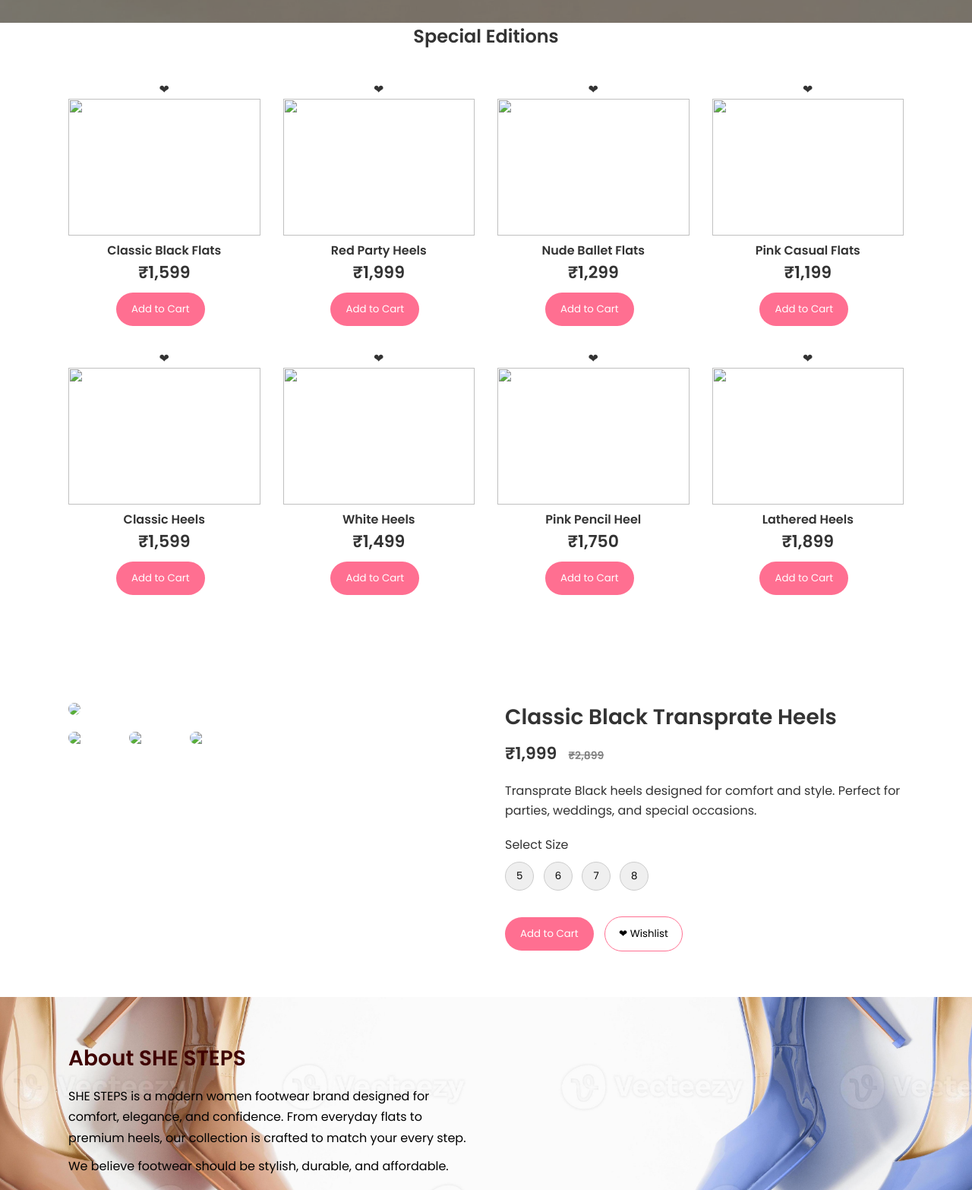
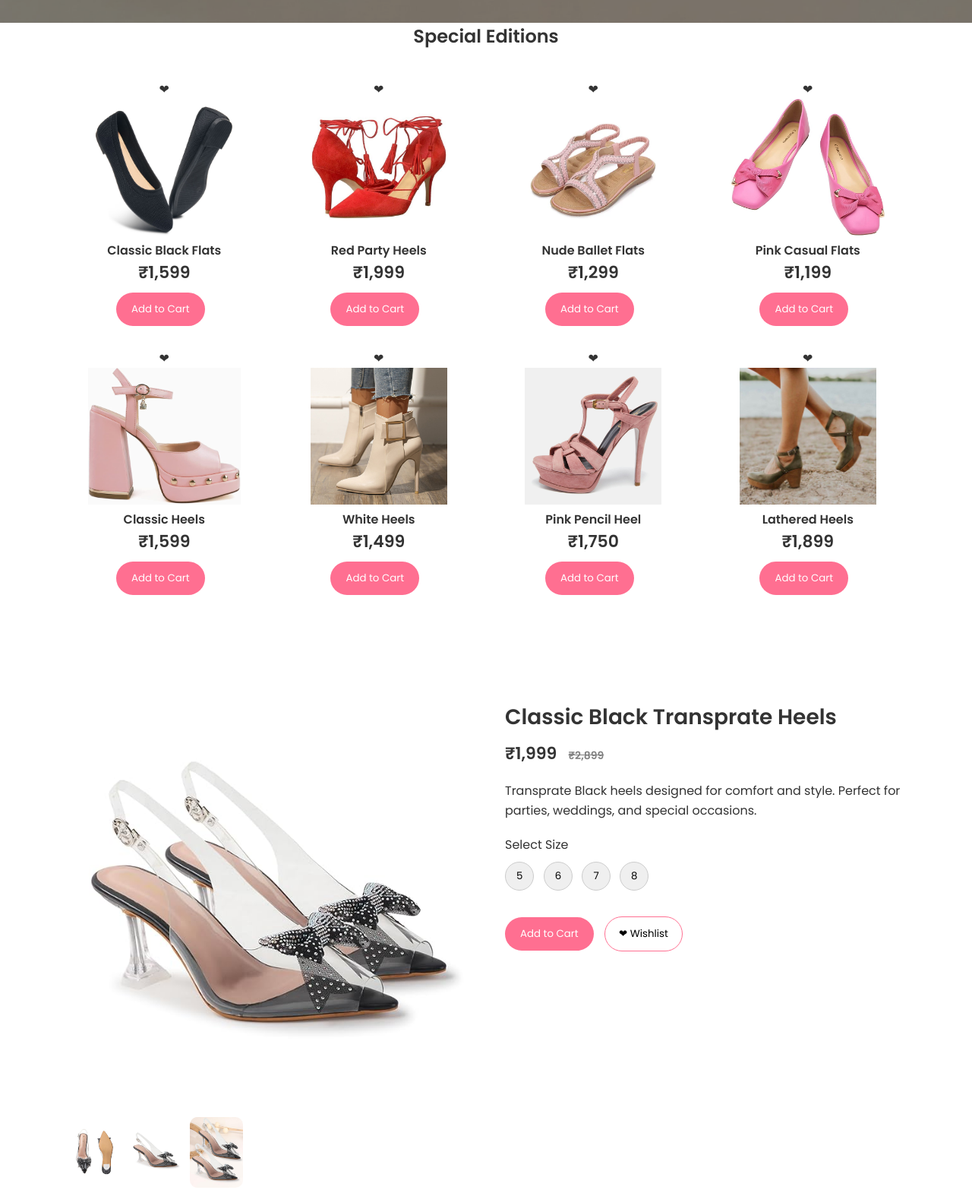
Before and after one commit to riyaprajapati568/Responsive-SHE-STEPS-FOOTWEAR, a plain HTML site: page index.html in a window 1280 px wide. Shown: the part 840-2406 px from the top of the page at 76% size. Drawn offline with Linux system fonts and the light colour scheme; files that its build step writes are made by us from their sources; files whose address does not match are found by name.

Commit message:
Update index.html

```diff
--- a/index.html
+++ b/index.html
@@ -8,7 +8,7 @@
   <!-- Google Font -->
   <link href="https://fonts.googleapis.com/css2?family=Poppins:wght@300;400;600&display=swap" rel="stylesheet">
 
-  <link rel="stylesheet" href="CSS/style.css">
+  <link rel="stylesheet" href="style.css">
 </head>
 <body>
 
@@ -80,7 +80,7 @@
 
     <div class="product-card">
       <span class="wishlist">❤</span>
-      <img src="images/blackflats.avif">
+      <img src="blackflats.avif">
       <h4>Classic Black Flats</h4>
       <p class="price">₹1,599</p>
       <button class="add-cart">Add to Cart</button>
@@ -88,7 +88,7 @@
 
     <div class="product-card">
       <span class="wishlist">❤</span>
-      <img src="images/redpartyheels.jpg">
+      <img src="redpartyheels.jpg">
       <h4>Red Party Heels</h4>
       <p class="price">₹1,999</p>
       <button class="add-cart">Add to Cart</button>
@@ -96,7 +96,7 @@
 
     <div class="product-card">
       <span class="wishlist">❤</span>
-      <img src="images/balletflats.webp">
+      <img src="balletflats.webp">
       <h4>Nude Ballet Flats</h4>
       <p class="price">₹1,299</p>
       <button class="add-cart">Add to Cart</button>
@@ -104,7 +104,7 @@
 
     <div class="product-card">
       <span class="wishlist">❤</span>
-      <img src="images/pinkflats.jpg">
+      <img src="pinkflats.jpg">
       <h4>Pink Casual Flats</h4>
       <p class="price">₹1,199</p>
       <button class="add-cart">Add to Cart</button>
@@ -112,7 +112,7 @@
 
     <div class="product-card">
       <span class="wishlist">❤</span>
-      <img src="images/s1.jpg">
+      <img src="s1.jpg">
       <h4>Classic Heels</h4>
       <p class="price">₹1,599</p>
       <button class="add-cart">Add to Cart</button>
@@ -120,7 +120,7 @@
 
     <div class="product-card">
       <span class="wishlist">❤</span>
-      <img src="images/S5.jpg">
+      <img src="S5.jpg">
       <h4>White Heels</h4>
       <p class="price">₹1,499</p>
       <button class="add-cart">Add to Cart</button>
@@ -128,7 +128,7 @@
 
     <div class="product-card">
       <span class="wishlist">❤</span>
-      <img src="images/S3.jpg">
+      <img src="S3.jpg">
       <h4>Pink Pencil Heel</h4>
       <p class="price">₹1,750</p>
       <button class="add-cart">Add to Cart</button>
@@ -136,7 +136,7 @@
 
     <div class="product-card">
       <span class="wishlist">❤</span>
-      <img src="images/S4.jpg">
+      <img src="S4.jpg">
       <h4>Lathered Heels</h4>
       <p class="price">₹1,899</p>
       <button class="add-cart">Add to Cart</button>
@@ -152,12 +152,12 @@
 
     <!-- LEFT: IMAGES -->
     <div class="product-images">
-      <img id="mainImage" src="images/F1.jpg">
+      <img id="mainImage" src="F1.jpg">
 
       <div class="thumbs">
-        <img src="images/f2.jpg" onclick="changeImage(this)">
-        <img src="images/F3.jpg" onclick="changeImage(this)">
-        <img src="images/F4.jpg" onclick="changeImage(this)">
+        <img src="f2.jpg" onclick="changeImage(this)">
+        <img src="F3.jpg" onclick="changeImage(this)">
+        <img src="F4.jpg" onclick="changeImage(this)">
       </div>
     </div>
 
@@ -270,6 +270,6 @@
 <link rel="stylesheet" href="https://cdnjs.cloudflare.com/ajax/libs/font-awesome/6.4.0/css/all.min.css">
 
 
-<script src="JS/script.js"></script>
+<script src="script.js"></script>
 </body>
 </html>
```
